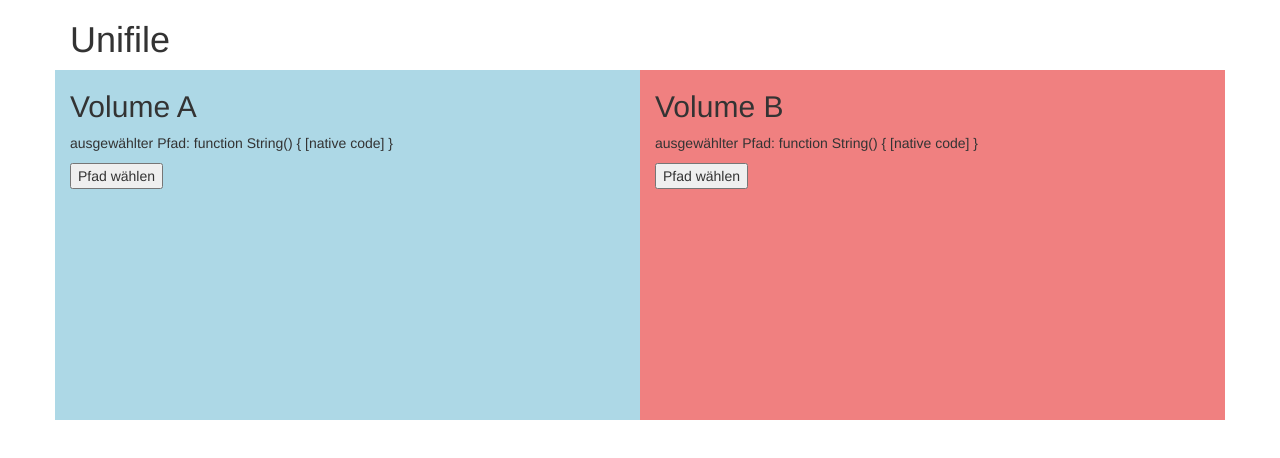
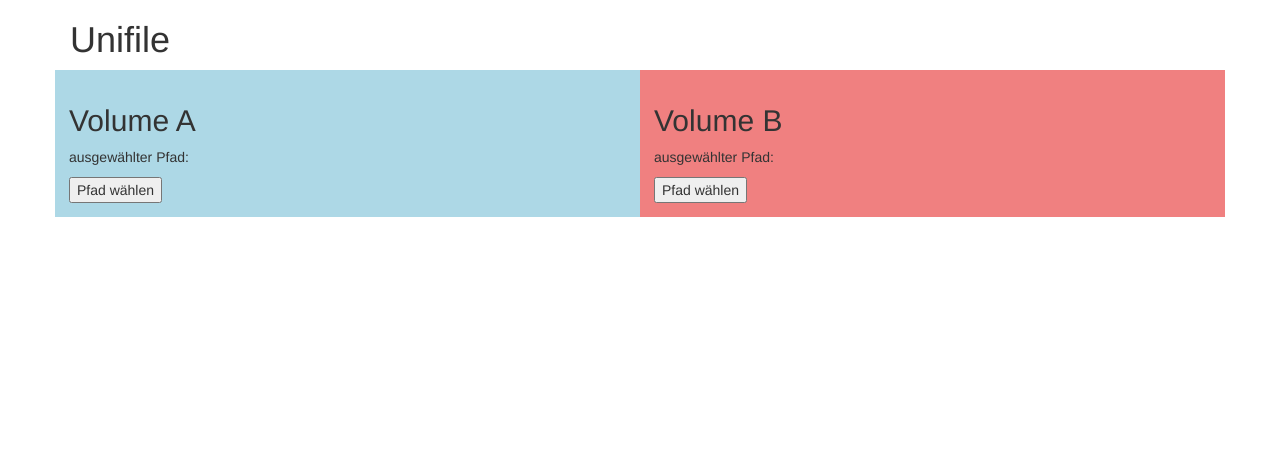
Before and after one commit to alcibert/unifileFrontend, a Vue app: page / in a window 1280 px wide. Shown: the top 458 px of the page. Built offline with nearby package versions, Linux system fonts and the light colour scheme; no server answers.

Commit message:
Clicking VolumeSelectors is now Volume-sensible selected Path will now appear according to VolumeSelector that opened the Filebrowser

```diff
--- a/src/App.vue
+++ b/src/App.vue
@@ -4,10 +4,10 @@
   <div class="container">
     <h1>Unifile</h1>
     <div class="row">
-      <VolumeSelector class="volSelA col-md-6" volume="A" @openFilebrowser="isOpen = true" />
-      <VolumeSelector class="volSelB col-md-6" volume="B" @openFilebrowser="isOpen = true"/>
+      <VolumeSelector class="volSelA col-md-6" volume="A" @openFilebrowser="onOpenFilebrowser" :selectedPath="newPathA" />
+      <VolumeSelector class="volSelB col-md-6" volume="B" @openFilebrowser="onOpenFilebrowser" :selectedPath="newPathB"/>
     </div>
-    <FileBrowserWindow @closeFilebrowser="isOpen = false" :isVisible = "isOpen"/>
+    <FileBrowserWindow @closeFilebrowser="isOpen = false" @cwdPathUpdate="updateCurrentPath" :isVisible = "isOpen"/>
   </div>
 </template>
 
@@ -19,13 +19,28 @@ export default {
   name: 'App',
   components: {
     VolumeSelector,
-    FileBrowserWindow
+    FileBrowserWindow,
   },
   data(){
     return{
       isOpen: false,
+      isSelected: true,
+      newPathA: "",
+      newPathB:"",
+      currentVolume: "",
     };
   },
+  methods: {
+    updateCurrentPath(newPath){
+      if (this.currentVolume=="A"){this.newPathA = newPath;}
+      else if (this.currentVolume=="B"){this.newPathB = newPath;}
+    },
+    onOpenFilebrowser(volume){
+      this.isOpen="true"
+      console.log("Volume= " + volume);
+      this.currentVolume = volume;
+    }
+  }
 };
 </script>
 
--- a/src/components/FileBrowser/FileBrowserWindow.vue
+++ b/src/components/FileBrowser/FileBrowserWindow.vue
@@ -35,7 +35,10 @@ import SelectBar from "./SelectBar.vue";
 
 export default {
   name: "FileBrowserWindow",
-  props: { isVisible: Boolean },
+  props: {
+    isVisible: Boolean,
+    volume: String,
+   },
   components: {
     WindowTitle,
     NavigationBar,
@@ -76,6 +79,7 @@ export default {
         .then((data) => {
           // handleResponse(data);
           this.cwdResponse = data;
+          this.$emit("cwdPathUpdate", this.cwdResponse.absolutePath);
         })
         .catch((error) => {
           console.log("Something went wrong while calling the API", error);
@@ -102,6 +106,6 @@ export default {
   mounted() {
     this.fetchData();
   },
-  emits: ["file-selected", "closeFilebrowser"],
+  emits: ["file-selected", "closeFilebrowser", "cwdPathUpdate"],
 };
 </script>
--- a/src/components/VolumeSelector.vue
+++ b/src/components/VolumeSelector.vue
@@ -1,36 +1,35 @@
 <template>
   <div class="volumeSelector" >
     <h2>Volume {{ volume }}</h2>
-    <ContentList v-if="isSelected" :selectedPath="tmpPath" :volume="volume" />
-     <p class="volumeSelect"> ausgewählter Pfad: {{tmpPath}} </p>
+     <p class="volumeSelect"> ausgewählter Pfad: {{selectedPath}} </p>
      <button class="volumeSelectBtn" @click="volumeClicked"> Pfad wählen </button>
   </div>
 </template>
 
 <script>
-import ContentList from './VolumeSelector/ContentList.vue'
 export default {
   name: 'VolumeSelector',
   emits: ["openFilebrowser"],
   components: {
-    ContentList
   },
   props: {
-    volume: String
+    volume: String,
+    selectedPath: String
   },
   data() {
     return {
       isSelected: false,
-      tmpPath: String
+      tmpPath: ""
     }
   },
   methods:{
-    volumeClicked(e){
+    volumeClicked(){
       if(this.isSelected){
         return;
       }
-      this.tmpPath = "C:/Hallo";
-      this.$emit("openFilebrowser",e)
+
+      // this.tmpPath = "C:/Hallo";
+      this.$emit("openFilebrowser", this.volume);
       this.isSelected = true;
     }
   }
@@ -40,7 +39,7 @@ export default {
 <style scoped>
   .volumeSelector{
     user-select: none;
-    min-height:350px;
     cursor:pointer;
+    padding: 1em;
   }
 </style>
```
